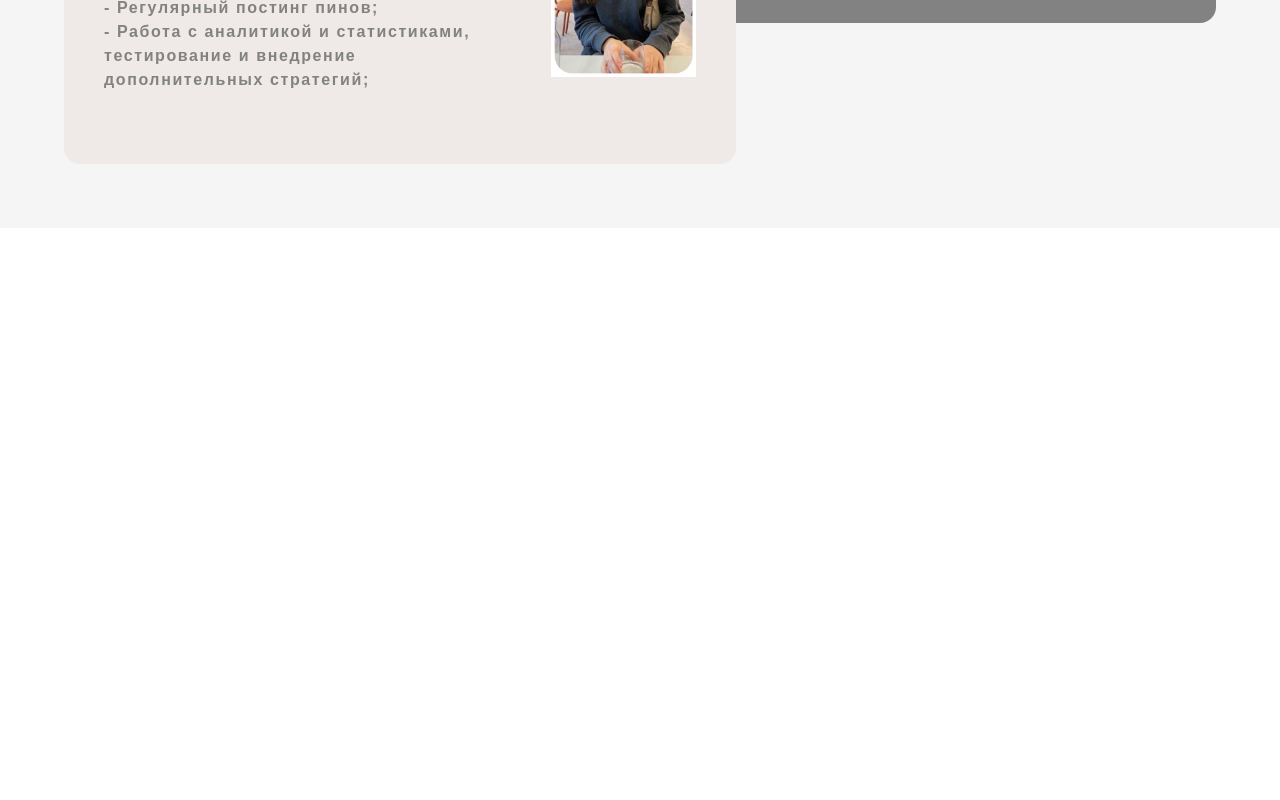
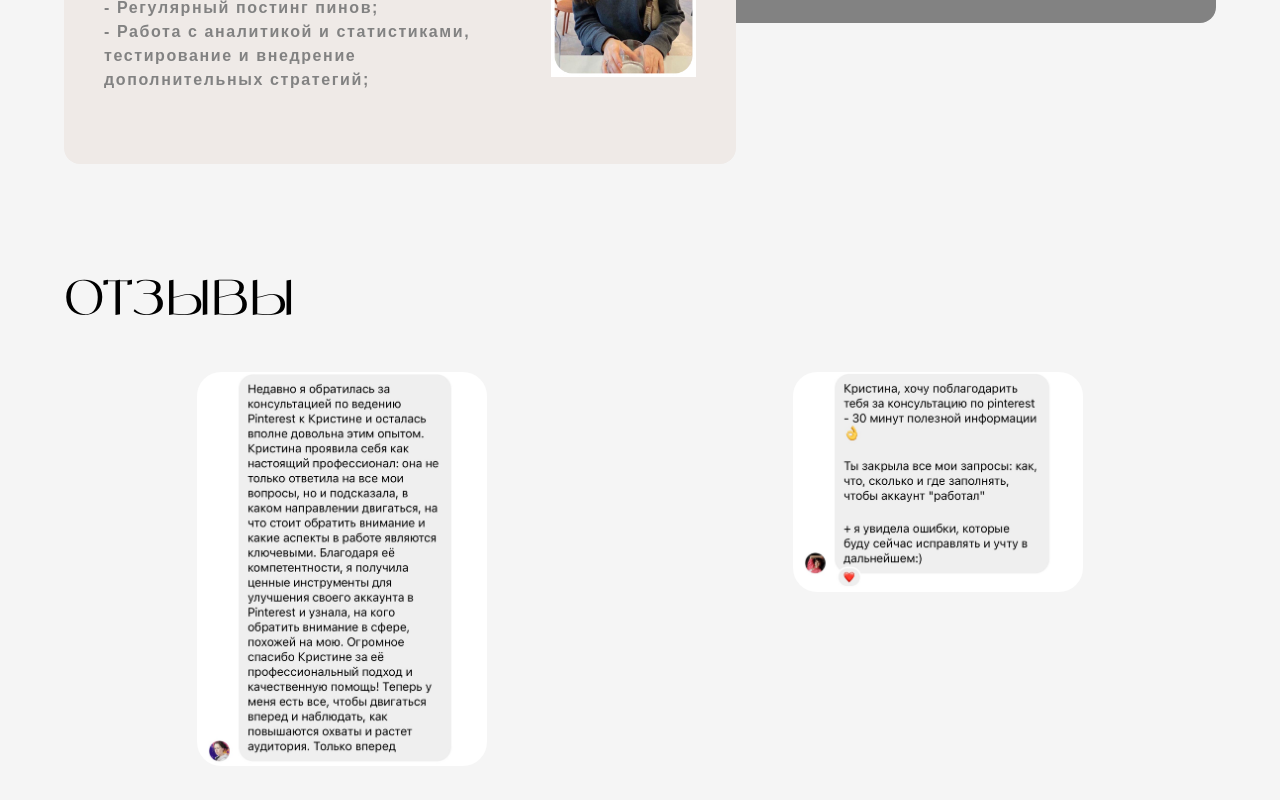
Before and after one commit to sinZiF/kriskisliuk, a Next.js app: page / in a window 1280 px wide. Shown: the part 4182-4982 px from the top of the page. Before the commit the page ends 4410 px from the top, so only its background shows below. Built offline with nearby package versions, Linux system fonts and the light colour scheme; a web font is replaced by a local one.

Commit message:
feat: add the opinions section

```diff
--- a/app/page.tsx
+++ b/app/page.tsx
@@ -5,6 +5,7 @@ import Services from "@/components/services/Services"
 import PhotographicWorks from "@/components/photographicWorks/PhotographicWorks"
 import About from "@/components/about/About"
 import Cases from "@/components/cases/Cases"
+import Opinions from "@/components/opinions/Opinions"
 export default function Home() {
   return (
     <>
@@ -28,6 +29,7 @@ export default function Home() {
       <Services />
       <PhotographicWorks />
       <Cases />
+      <Opinions />
     </>
   )
 }
--- /dev/null
+++ b/components/opinions/Opinions.tsx
@@ -0,0 +1,39 @@
+import LocalFontLayout from "@/app/ui/local-fonts/localFontLayout";
+import LocalFontTitleLayout from "@/app/ui/local-fonts/localFontTitleLayout";
+import Title from "@/app/ui/title/Title";
+import Image from "next/image";
+
+const srcOpinions = ['/opinions/opinion.PNG', '/opinions/opinion_2.PNG'];
+
+type Type = {
+    src: string
+}
+
+function Opinion({src} : Type){
+    return(
+        <div>
+            <Image
+                src={src}
+                alt="opinion"
+                width={290}
+                height={300}
+                className="rounded-3xl"
+            />
+        </div>
+    )
+}
+
+export default function Opinions() {
+    return(
+        <LocalFontLayout>
+            <LocalFontTitleLayout>
+                <Title>ОТЗЫВЫ</Title>
+            </LocalFontTitleLayout>
+            <div className="flex justify-around gap-10 mb-10">
+                {srcOpinions.map((opinion, i) => {
+                    return <Opinion src={opinion} key={i}/>
+                })}
+            </div>
+        </LocalFontLayout>
+    )
+}
```
Also changed, not shown: public/opinions/opinion.PNG (added), public/opinions/opinion_2.PNG (added).
